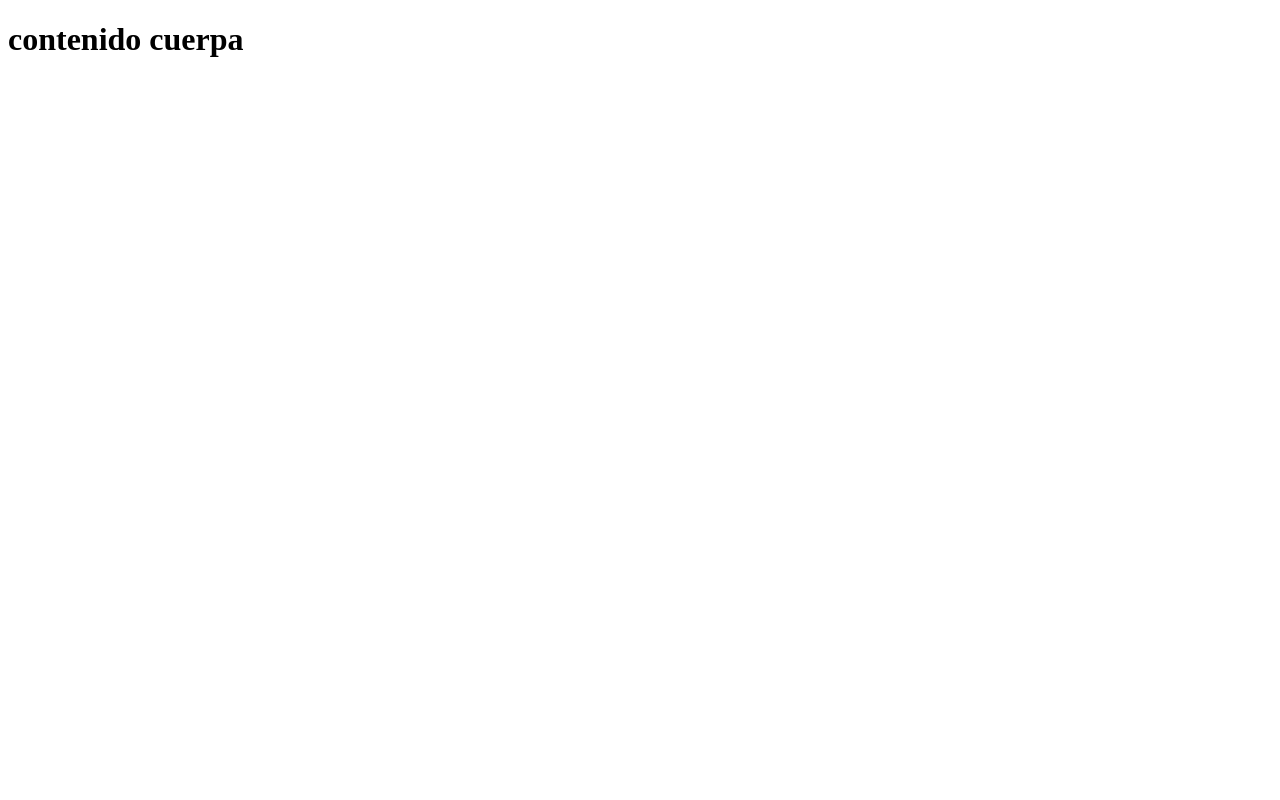
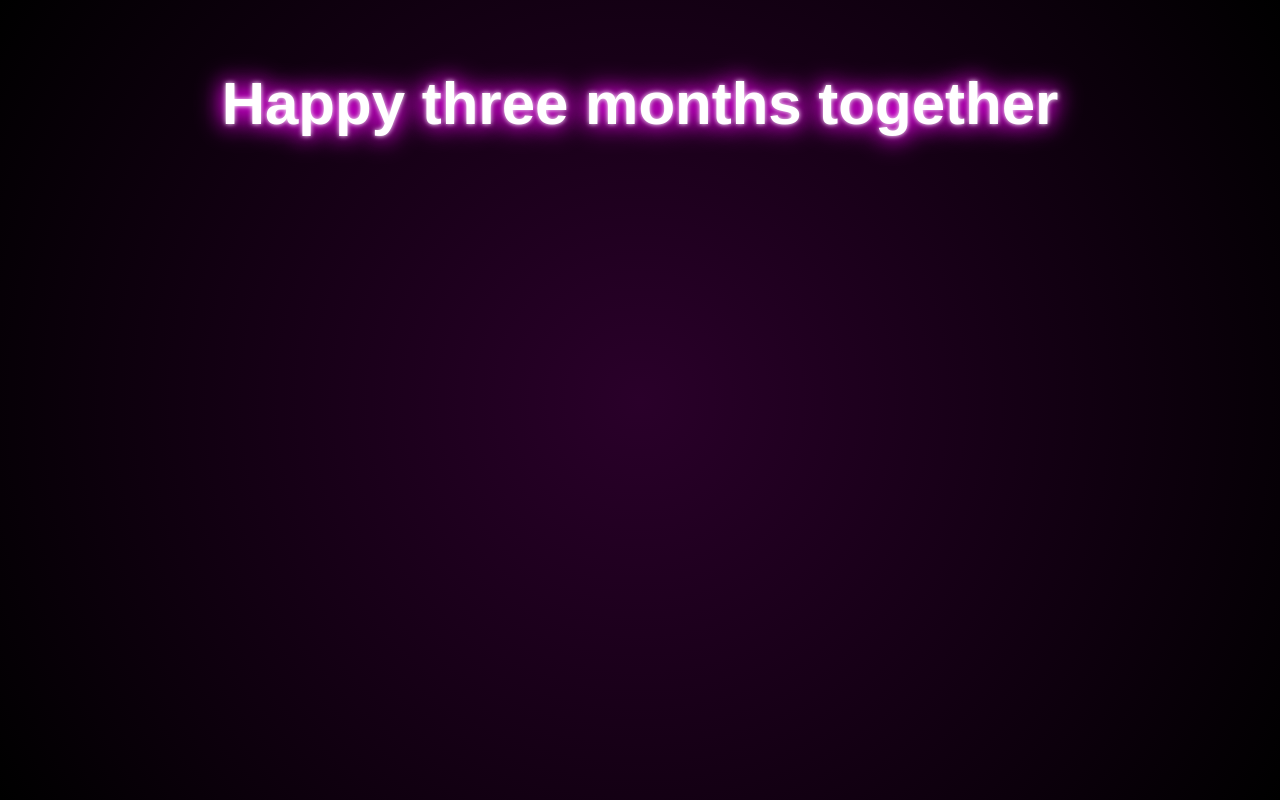
Before and after one commit to kadyiri2021/3months.github.io, a plain HTML site: page index.html in a window 1280 px wide. Drawn offline with Linux system fonts and the light colour scheme; files that its build step writes are made by us from their sources.

Commit message:
Update index.html

```diff
--- a/index.html
+++ b/index.html
@@ -2,8 +2,19 @@
     <html>
 <head>
     <title>Mi primer programa</title>
+    <style>
+        .cuadrotitulo{
+            text-align: center;
+        }
+    </style>
+    <link rel="stylesheet" href="style.css">
 </head>
 <body>
-   <h1>contenido cuerpa</h1>
+<div id="follow">
+    <h1><span style="color:rgb(255, 255, 255)">Happy three months together</span></h1>
+    <canvas id="cursor"></canvas>
+</div>
+</div>
+<script src="script.js"></script>
 </body>
 </html>
```
